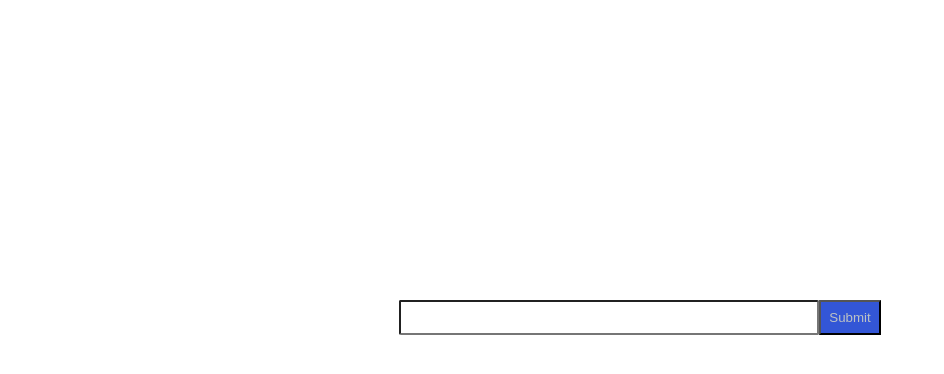
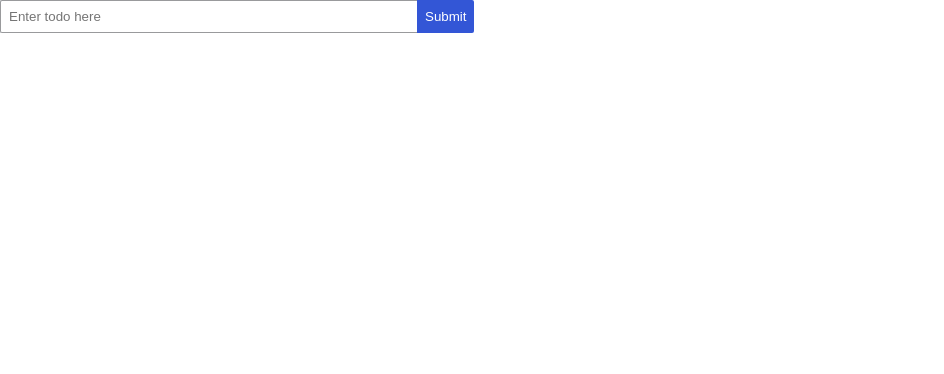
Before and after one commit to rrasta/rasta-todo, a React (Create React App) app: page / in a window 1280 px wide. Shown: the top 374 px of the page, without its empty margins (0-944 px from the left). Built offline with nearby package versions, Linux system fonts and the light colour scheme.

Commit message:
New styles

```diff
--- a/src/components/input/input.component.scss
+++ b/src/components/input/input.component.scss
@@ -1,17 +1,21 @@
 .input-component {
-  background: white}
+  display: flex;
+
   input {
-  margin-top: 300px;
     padding: 8px;
     width: 400px;
-  border-radius: 2px 2px 2px 2px
+    border: 1px solid #999a9c;
+    border-radius: 2px 0 0 2px;
+    border-right: 0;
+    }
 
+  button {
+    border: 0;
 
-}
-button {
-  margin-top: 300px;
     background-color: #3356d6;
-  color: #bdc2c4;
+    color: #fff;
     padding: 8px;
 
+    border-radius: 0 2px 2px 0;
   }
+}
--- a/src/components/input/input.component.tsx
+++ b/src/components/input/input.component.tsx
@@ -3,10 +3,8 @@ import './input.component.scss';
 
 const Input = () => {
     return (<div className={'input-component'}>
-        <input />
+        <input placeholder={'Enter todo here'}/>
         <button>Submit</button>
-
-
     </div>);
 }
 
```
Lines whose indentation alone changed are shown as unchanged.
